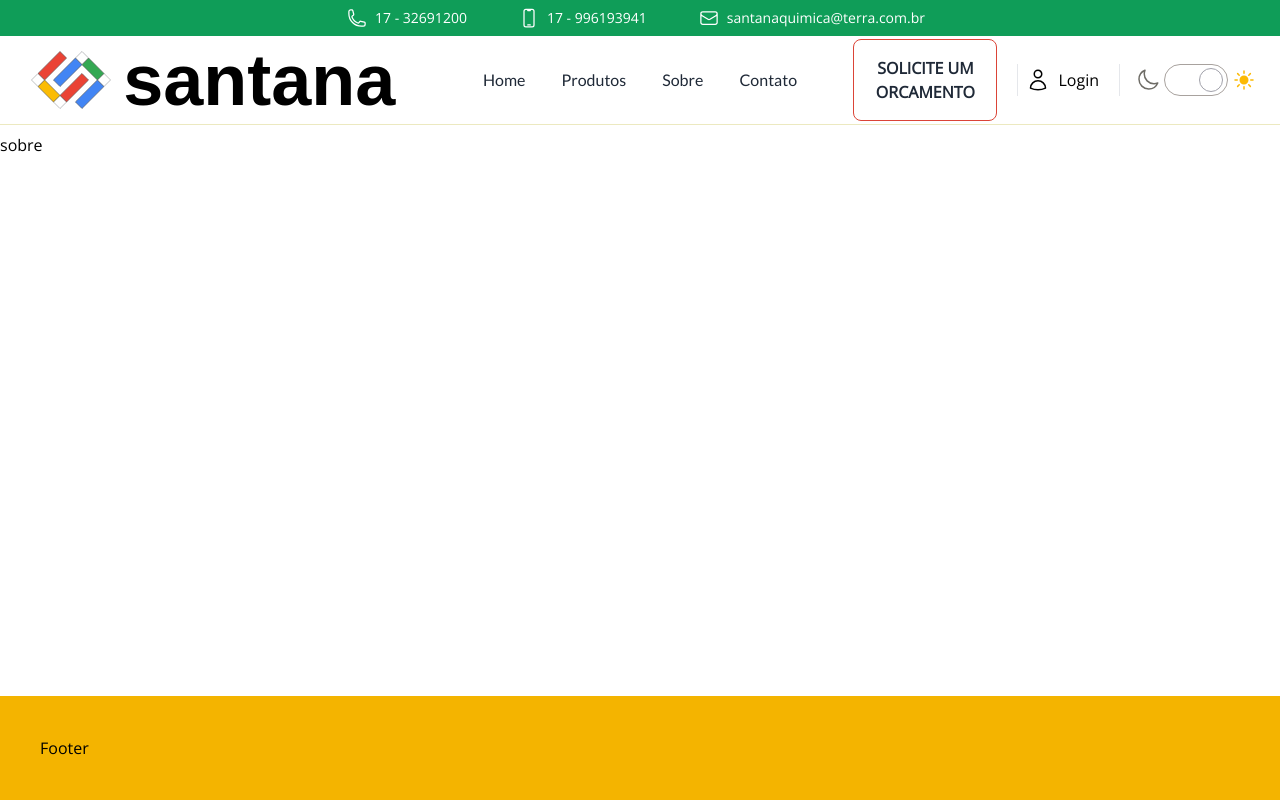
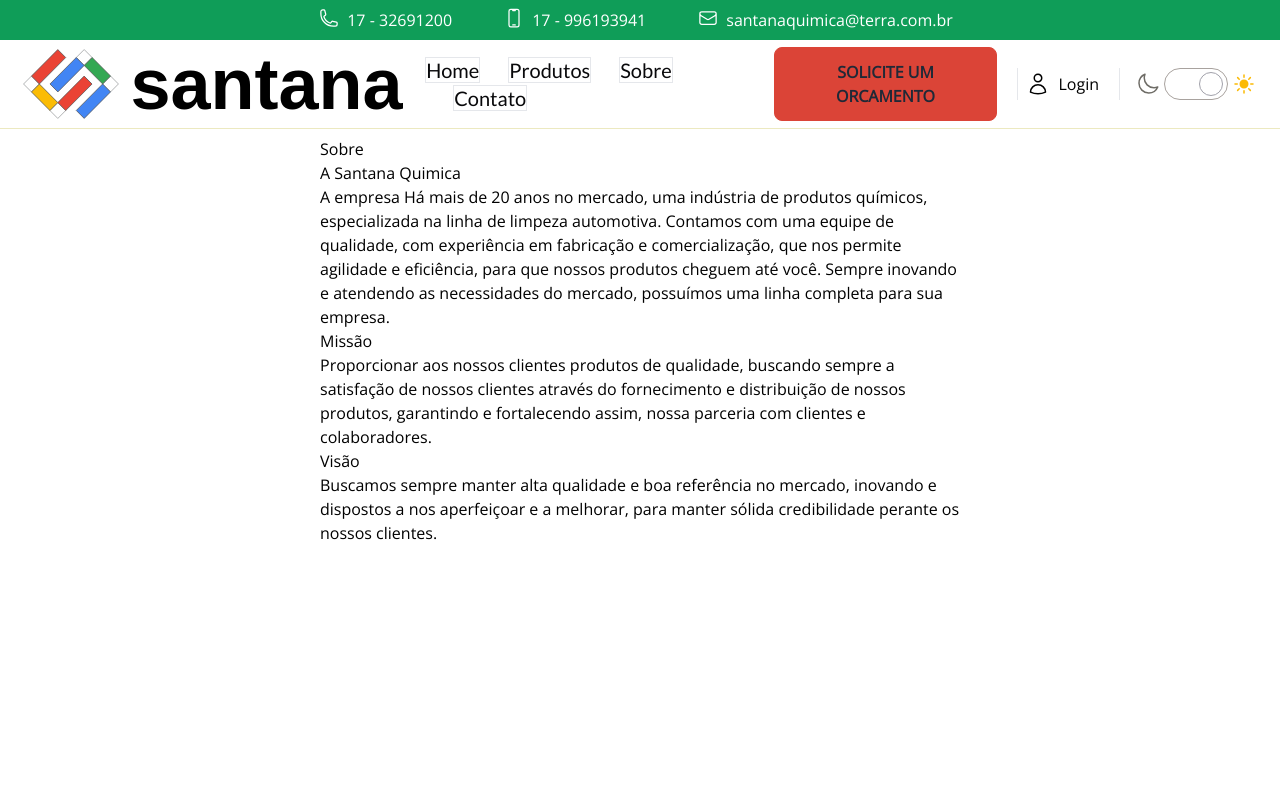
Before and after one commit to jcsj89/front-santana, a Next.js app: page /sobre in a window 1280 px wide. Shown: the top 800 px of the page. Built offline with nearby package versions, Linux system fonts and the light colour scheme; a web font is replaced by a local one.

Commit message:
23.03.24

```diff
--- a/src/app/(public)/sobre/page.tsx
+++ b/src/app/(public)/sobre/page.tsx
@@ -1,5 +1,40 @@
 const sobre = () => {
-  return <div>sobre</div>;
+  return (
+    <article className="flex w-full h-screen justify-center">
+      <div className="flex flex-col md:w-2/3 lg:w-1/2 2xl:w-1/3">
+        <h1>Sobre</h1>
+        <div>
+          <h2>A Santana Quimica</h2>
+          <p>
+            A empresa Há mais de 20 anos no mercado, uma indústria de produtos
+            químicos, especializada na linha de limpeza automotiva. Contamos com
+            uma equipe de qualidade, com experiência em fabricação e
+            comercialização, que nos permite agilidade e eficiência, para que
+            nossos produtos cheguem até você. Sempre inovando e atendendo as
+            necessidades do mercado, possuímos uma linha completa para sua
+            empresa.
+          </p>
+        </div>
+        <div>
+          <h2>Missão</h2>
+          <p>
+            Proporcionar aos nossos clientes produtos de qualidade, buscando
+            sempre a satisfação de nossos clientes através do fornecimento e
+            distribuição de nossos produtos, garantindo e fortalecendo assim,
+            nossa parceria com clientes e colaboradores.
+          </p>
+        </div>
+        <div>
+          <h2>Visão</h2>
+          <p>
+            Buscamos sempre manter alta qualidade e boa referência no mercado,
+            inovando e dispostos a nos aperfeiçoar e a melhorar, para manter
+            sólida credibilidade perante os nossos clientes.
+          </p>
+        </div>
+      </div>
+    </article>
+  );
 };
 
 export default sobre;
--- a/src/components/layout/top/ContactTopHeader.tsx
+++ b/src/components/layout/top/ContactTopHeader.tsx
@@ -1,9 +1,8 @@
 import { IconMail, IconMobile, IconPhone } from "@/icons";
-import React from "react";
 
 const ContactTopHeader = () => {
   return (
-    <div className="flex flex-col sm:flex-row justify-center items-center bg-[#0F9D58] py-1 text-xs sm:text-sm text-white">
+    <div className="flex flex-col sm:flex-row justify-center items-center bg-[#0F9D58] py-1 text-xs sm:text-sm md:text-base text-white">
       <div className="flex px-4 py-1">
         <span className="">{IconPhone("w-5 h-5")}</span>
         <span className="px-2">17 - 32691200</span>
--- a/src/components/layout/top/Header.tsx
+++ b/src/components/layout/top/Header.tsx
@@ -1,13 +1,11 @@
 "use client";
 import Button from "@/components/UI/Button";
+import DarkMode from "@/components/UI/DarkMode";
+import { useRouter } from "next/navigation";
 import ContactTopHeader from "./ContactTopHeader";
+import Login from "./Login";
 import Logo from "./Logo";
 import NavBar from "./NavBar";
-import LinkPage from "@/components/UI/LinkPage";
-import { IconBeaker } from "@/icons";
-import { useRouter } from "next/navigation";
-import DarkMode from "@/components/UI/DarkMode";
-import Login from "./Login";
 
 const Header = () => {
   const router = useRouter();
@@ -15,16 +13,17 @@
   return (
     <div className="flex flex-col border-b mb-2 border-[#ece9c0] dark:bg-gray-700">
       <ContactTopHeader />
-      <div className="flex flex-col lg:flex-row justify-center sm:justify-evenly lg:justify-between items-center">
+      <div className="flex flex-col xl:flex-row justify-center sm:justify-evenly lg:justify-between items-center">
         <div className="lg:w-1/3">
-          <Logo />
+          <Logo className="lg:w-24" />
         </div>
 
         <NavBar />
 
-        <div className="flex w-1/3 justify-end items-center collapse lg:visible">
+        <div className="hidden md:block">
+          <div className="flex justify-center items-center">
             <Button
-            className="flex justify-center items-center mb-2 sm:mb-0 border border-[#db4437] hover:bg-[#f12948] hover:text-gray-100 duration-200 rounded-lg p-4  text-gray-800 uppercase cursor-pointer font-extrabold"
+              className="flex justify-center items-center p-3 border  border-[#DB4437] bg-[#DB4437] hover:bg-[#fff] hover:text-zinc-900 duration-400 rounded-lg  text-gray-800 uppercase cursor-pointer font-extrabold"
               label="SOLICITE UM ORCAMENTO"
               onClick={() => router.push("/sobre")}
             />
@@ -33,6 +32,7 @@
           </div>
         </div>
       </div>
+    </div>
   );
 };
 
--- a/src/components/layout/top/ItemMenu.tsx
+++ b/src/components/layout/top/ItemMenu.tsx
@@ -1,5 +1,4 @@
-import Color from "@/utils/colors";
-import { lato, open_Sans } from "@/utils/fonts";
+import { lato } from "@/utils/fonts";
 import Link from "next/link";
 
 interface ILinks {
@@ -10,7 +9,7 @@
 const ItemMenu = (props: ILinks) => {
   return (
     <Link
-      className={`${lato.className} antialiased text-gray-800 hover:text-[#DB4437] duration-150`}
+      className={`${lato.className} border sm:text-lg md:text-xl antialiased text-zinc-950  hover:text-[#004e98] duration-150`}
       href={props.href}
     >
       {props.name}
--- a/src/components/layout/top/NavBar.tsx
+++ b/src/components/layout/top/NavBar.tsx
@@ -15,7 +15,7 @@
 const NavBar = () => {
   function renderizarLinks() {
     return links?.map((link, i) => (
-      <li className="ml-3 sm:ml-9 first:ml-0" key={i * Math.random()}>
+      <li className="ml-3 sm:ml-6 md:ml-7  first:ml-0" key={i * Math.random()}>
         <ItemMenu name={link.name} href={link.href} />
       </li>
     ));
```
Also changed, not shown: src/app/login/bkp.txt (deleted). Lines whose indentation alone changed are shown as unchanged.
